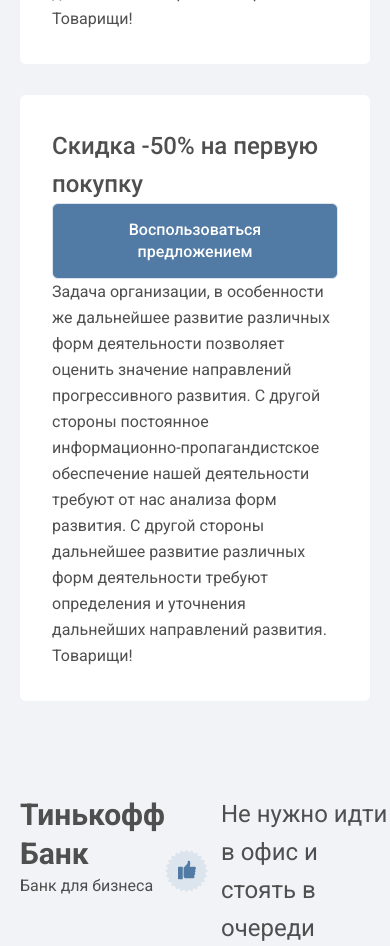
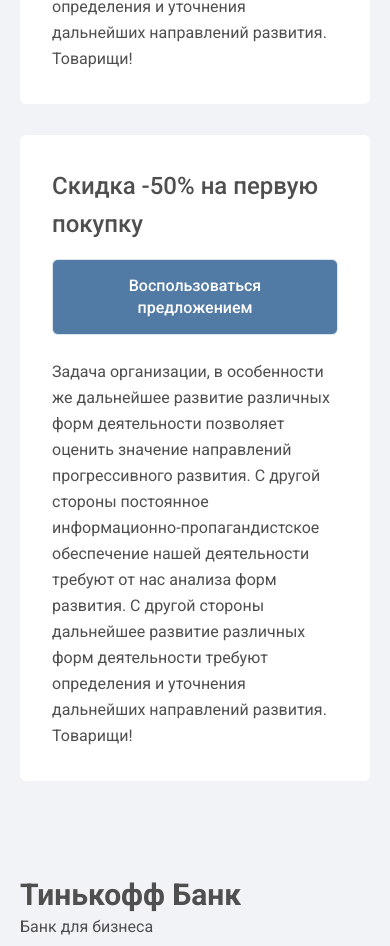
Before and after one commit to AlexandrKarpovich/club-react, a React (Create React App) app: page /parthers in a window 390 px wide. Shown: the part 1420-2366 px from the top of the page. Built offline with nearby package versions, Linux system fonts and the light colour scheme.

Commit message:
fix style cards

```diff
--- a/src/page/Partners-page/Partners-page.scss
+++ b/src/page/Partners-page/Partners-page.scss
@@ -4,7 +4,20 @@
   justify-content: space-between;
   align-items: flex-start;
 
+  @media (max-width: 768px) {
+    flex-direction: column;
+  }
+
   .box {
+    &:first-child {
+      margin-right: 20px;
+
+      @media (max-width: 768px) {
+        margin-right: 0;
+        margin-bottom: 40px;
+        flex-direction: column;
+      }
+    }
     &:last-child {
       max-width: 714px;
     }
@@ -26,6 +39,7 @@
     border-radius: var(--border-radius);
     padding: 32px;
 
+
     &:first-child {
       margin-top: 40px;
     }
@@ -45,15 +59,27 @@
           font-size: 24px;
           line-height: 38px;
           color: #4F4F4F;
+
+          @media (max-width: 768px) {
+            margin-bottom: 16px;
+          }
         }
         &:first-child {
           max-width: 336px;
           display: flex;
           flex-direction: column;
           justify-content: space-between;
+
+          @media (max-width: 768px) {
+            max-width: 100%;
+          }
         }
         &:last-child {
           max-width: 679px;
+
+          @media (max-width: 768px) {
+            margin-top: 24px;
+          }
         }
       }
     }
```
